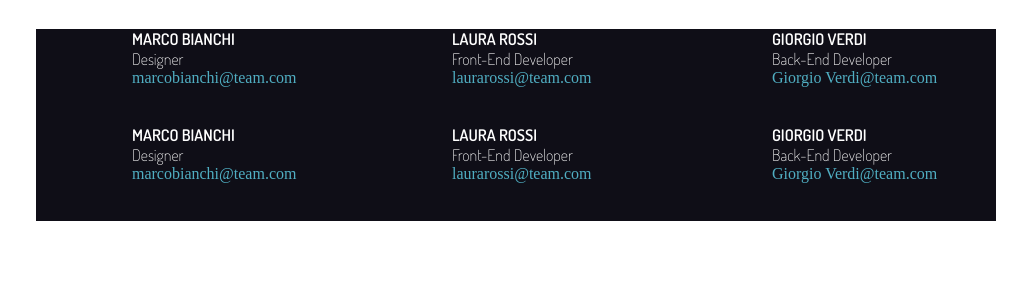
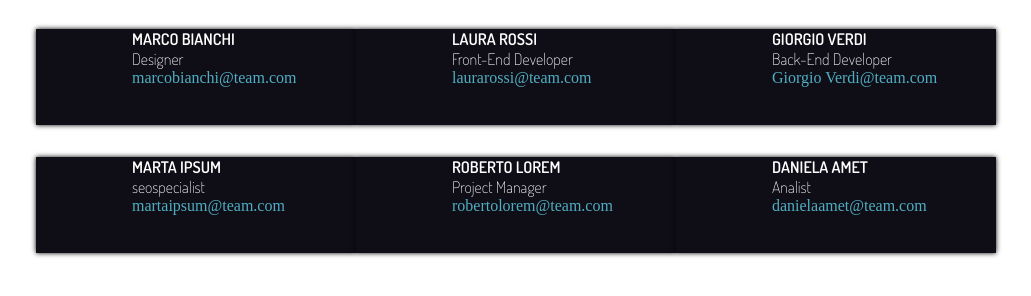
Before and after one commit to CarloFanelli/html-css-float-cards, a plain HTML site: page index.html in a window 1280 px wide. Shown: the part 148-444 px from the top of the page, without its empty margins (124-1155 px from the left). Drawn offline with Linux system fonts and the light colour scheme.

Commit message:
add data and other style

```diff
--- a/css/style.css
+++ b/css/style.css
@@ -64,12 +64,15 @@ a{
     clear: both;
 }
 
-.row {}
+.row {
+    padding-bottom: 2rem;
+}
 
 .col {
     width: calc(100% / 3);
     background-color: var(--fc-cardbg);
     float: left;
+    box-shadow:0 0 5px black;
 }
 
 .col_photo {
@@ -84,3 +87,11 @@ a{
 }
 
 /* #endregion common CSS */
+
+/* #region header CSS */
+
+.subtitle > p{
+    color: var(--fc-dark);
+}
+
+/* #endregion header CSS */
--- a/index.html
+++ b/index.html
@@ -90,9 +90,9 @@
                         </div>
                         <!-- /.col_photo -->
                         <div class="col_text">
-                            <h4>Marco Bianchi</h4>
-                            <p>Designer</p>
-                            <a href="mailto:#">marcobianchi@team.com</a>
+                            <h4>Marta Ipsum</h4>
+                            <p>seospecialist</p>
+                            <a href="mailto:#">martaipsum@team.com</a>
                         </div>
                         <!-- /.col_text -->
 
@@ -107,9 +107,9 @@
                         </div>
                         <!-- /.col_photo -->
                         <div class="col_text">
-                            <h4>Laura Rossi</h4>
-                            <p>Front-End Developer</p>
-                            <a href="mailto:#">laurarossi@team.com</a>
+                            <h4>Roberto Lorem</h4>
+                            <p>Project Manager</p>
+                            <a href="mailto:#">robertolorem@team.com</a>
                         </div>
                         <!-- /.col_text -->
 
@@ -124,9 +124,9 @@
                         </div>
                         <!-- /.col_photo -->
                         <div class="col_text">
-                            <h4>Giorgio Verdi</h4>
-                            <p>Back-End Developer</p>
-                            <a href="mailto:#">Giorgio Verdi@team.com</a>
+                            <h4>Daniela amet</h4>
+                            <p>Analist</p>
+                            <a href="mailto:#">danielaamet@team.com</a>
                         </div>
                         <!-- /.col_text -->
 
```
